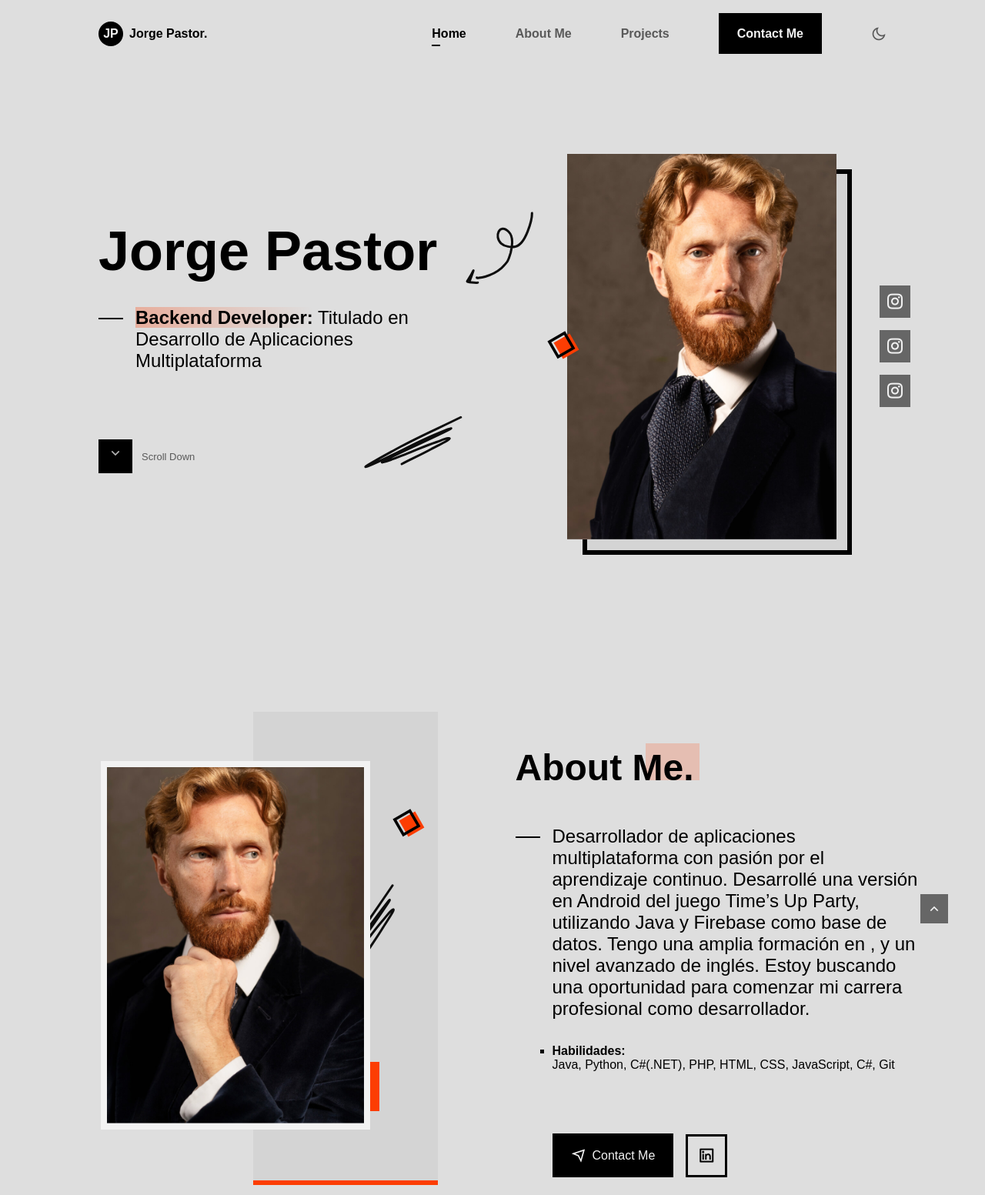
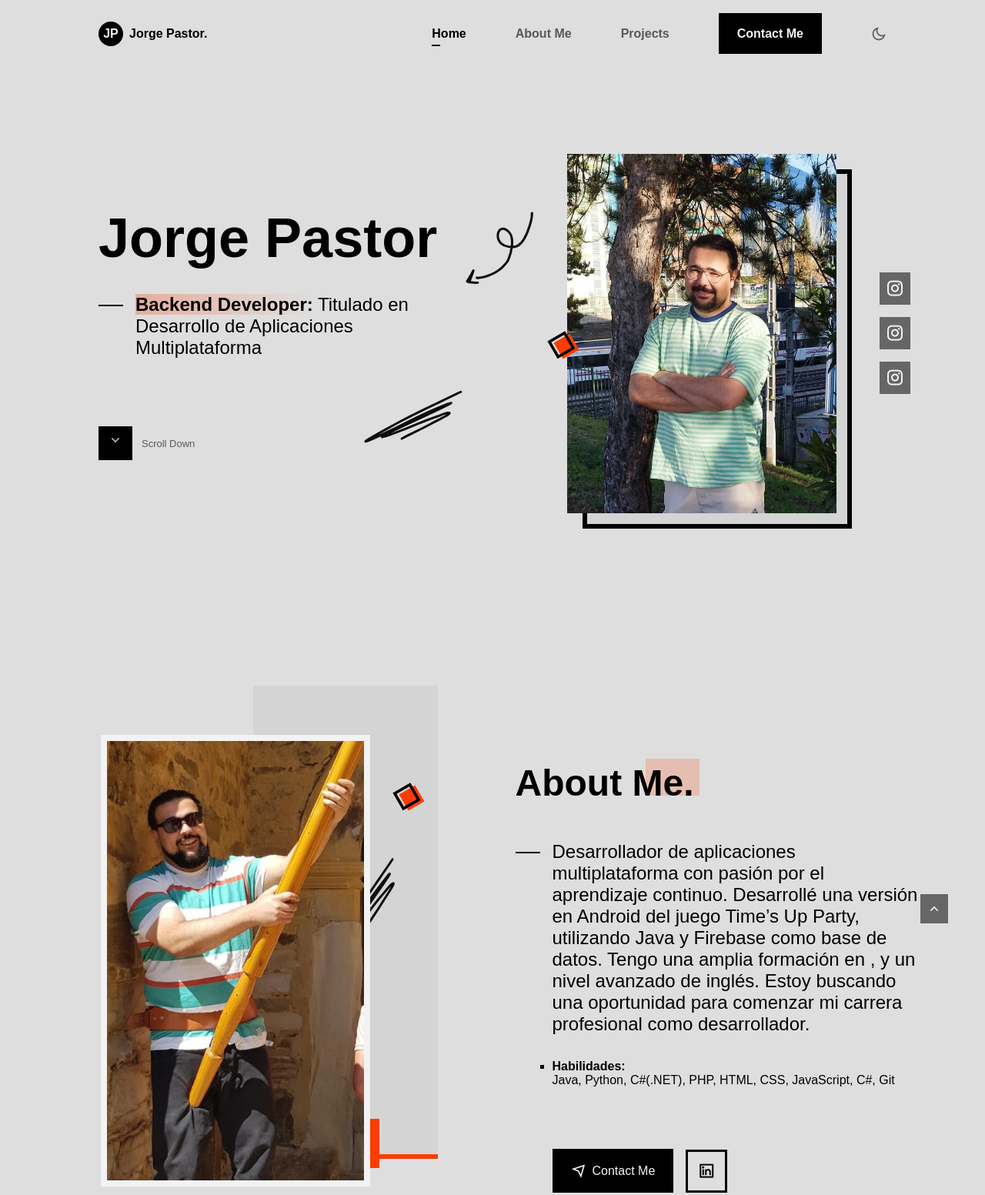
Before and after one commit to yuripastorovic/yuripastorovic.github.io, a plain HTML site: page index.html in a window 1280 px wide. Shown: the top 1553 px of the page at 77% size. Drawn offline with nearby package versions, Linux system fonts and the light colour scheme; a web font is replaced by a local one.

Commit message:
photo added

```diff
--- a/index.html
+++ b/index.html
@@ -71,7 +71,7 @@
 
                <div class="home__perfil">
                   <div class="home__image">
-                     <img src="assets/img/home-perfil.jpg" alt="image" class="home__img">
+                     <img src="assets/img/me.jpeg" alt="image" class="home__img">
                      <div class="home__shadow"></div>
 
                      <img src="assets/img/curved-arrow.svg" alt="arrow" class="home__arrow">
@@ -122,7 +122,7 @@
 
                <div class="about__perfil">
                   <div class="about__image">
-                     <img src="assets/img/about-perfil.jpg" alt="image" class="about__img">
+                     <img src="assets/img/me3.jpg" alt="image" class="about__img">
 
                      <div class="about__shadow"></div>
 
```
Also changed, not shown: assets/img/me.jpeg (added), assets/img/me3.jpg (added).
